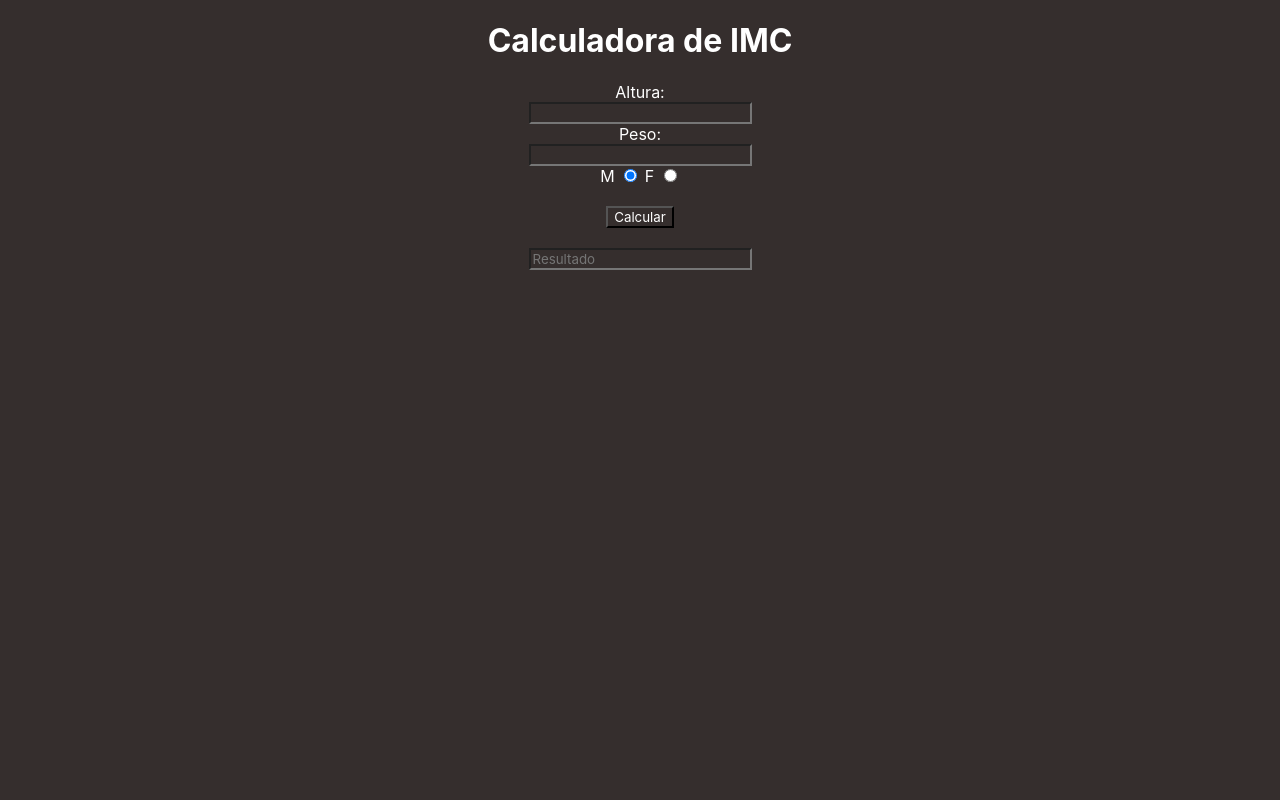
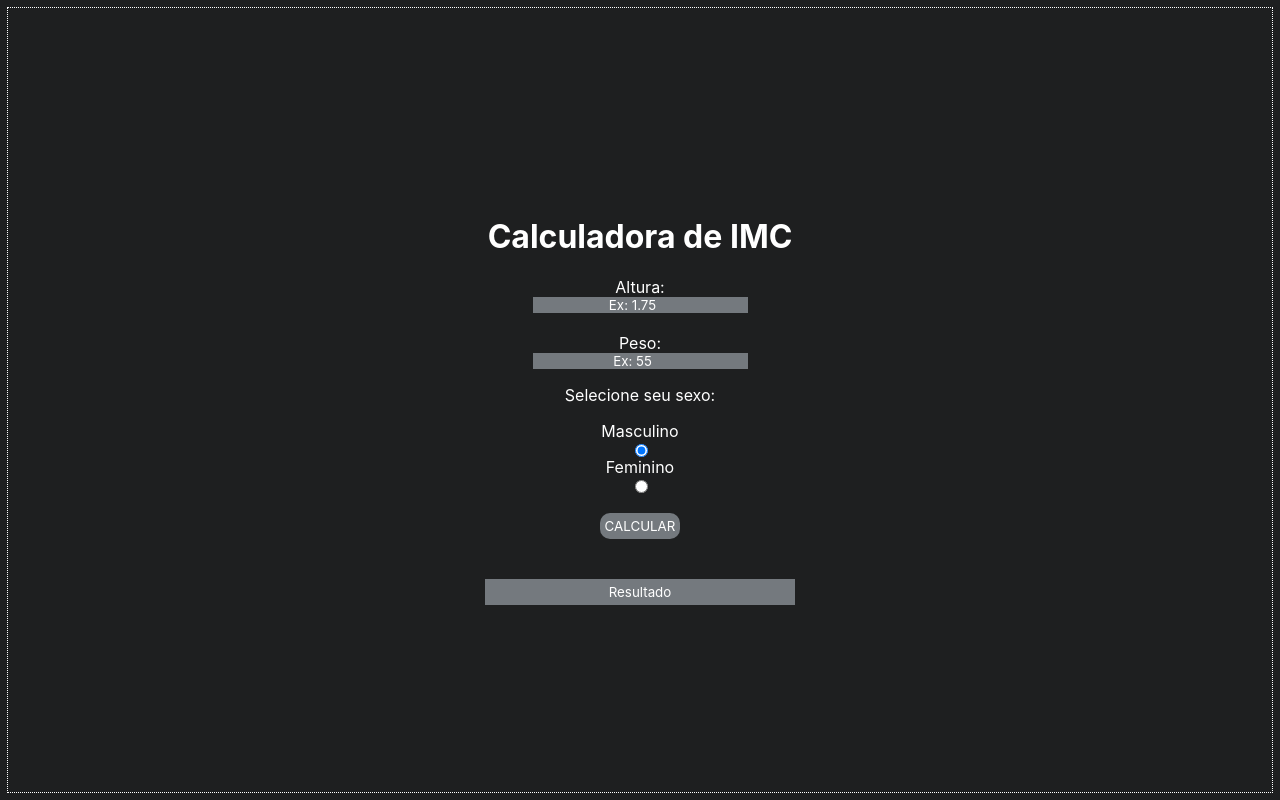
Before and after one commit to GeorgeLimaDev/Lings-Script, a plain HTML site: page IMCcalc/index.html in a window 1280 px wide. Drawn offline with Linux system fonts and the light colour scheme.

Commit message:
Correção da funcionalidade de cálculo.

```diff
--- a/IMCcalc/app.js
+++ b/IMCcalc/app.js
@@ -1,13 +1,13 @@
-function calcularIMC () {
-    let sexo2 = document.querySelector("input:checked").value
-    let peso2 = Number(document.querySelector("#peso").value)
-    let altura2 = Number(document.querySelector("#altura").value)
-    let resultado = peso2 / altura2 ** 2
+function calcularIMC() {
+    let sexo = document.querySelector("input:checked").value
+    let peso = Number(document.querySelector("#peso").value)
+    let altura = Number(document.querySelector("#altura").value)
+    let resultado = peso / altura ** 2
     let status = ""
-    if (sexo2 == "F") {
+    if (sexo == "F") {
       if (resultado < 20.7) {
         status = "Abaixo do peso"
-        } else if (resultado >= 19.1 && resultado <= 25.8){
+      } else if (resultado >= 19.1 && resultado <= 25.8) {
         status = "Peso normal"
       } else if (resultado > 25.8 && resultado <= 27.3) {
         status = "marginalmente acima do peso"
@@ -17,10 +17,10 @@ function calcularIMC () {
         status = "Obeso"
       }
     }
-    if (sexo2 == "M") {
+    if (sexo == "M") {
       if (resultado < 20.7) {
         status = "Abaixo do peso"
-        } else if (resultado >= 20.7 && resultado <= 26.4){
+      } else if (resultado >= 20.7 && resultado <= 26.4) {
         status = "Peso normal"
       } else if (resultado > 26.4 && resultado <= 27.8) {
         status = "marginalmente acima do peso"
@@ -31,11 +31,10 @@ function calcularIMC () {
       }
     }
     console.log(status)
-    return status
+    let inputResultado = document.querySelector("#resultado")
+    inputResultado.value = `${resultado.toFixed(2)} - ${status}`
   }
 
-let calcular = document.querySelector("#calcular")
-calcular.addEventListener("click", calcularIMC)
-
-let resultado = document.querySelector("#resultado")
-resultado.innerHTML = calcularIMC()
+  console.log('chegou aqui')
+  let botaoCalcular = document.querySelector("#calcular")
+  botaoCalcular.addEventListener("click", calcularIMC)
--- a/IMCcalc/index.html
+++ b/IMCcalc/index.html
@@ -1,29 +1,27 @@
 <!DOCTYPE html>
-<html lang="en">
+<html lang="pt-br">
 <head>
     <meta charset="UTF-8">
     <meta http-equiv="X-UA-Compatible" content="IE=edge">
     <meta name="viewport" content="width=device-width, initial-scale=1.0">
-    <title>Versão local</title>
+    <title>Calculadora básica de IMC</title>
     <link rel="stylesheet" href="style.css">
 </head>
 <body>
     <div>
         <h1>Calculadora de IMC</h1>
-        Altura: <br><input type="number" name="" id="altura">
+        Altura: <br><input type="number" name="" placeholder="Ex: 1.75" id="altura">
         <br>
-        Peso: <br><input type="number" name="" id="peso">
+        Peso: <br><input type="number" placeholder="Ex: 55" name="" id="peso">
+        <p>Selecione seu sexo: </p>
+        Masculino <input type="radio" value="M" name="sexo" id="sexo2" checked> Feminino <input type="radio" value="F" name="sexo" id="sexo2">
         <br>
-        M <input type="radio" value="M" name="sexo" id="sexo2" checked>
-        F <input type="radio" value="F" name="sexo" id="sexo2">
+        <button id="calcular">Calcular</button>
         <br>
         <br>
-        <button id="calcular" onclick="calcularIMC">Calcular</button>
-        <br>
-        <br>
-        <input type="number" placeholder="Resultado" name="" id="resultado">
+        <input type="text" placeholder="Resultado" disabled name="" id="resultado">
     </div>
 
-<script src="app.js"></script>
+    <script src="app.js"></script>
 </body>
 </html>
--- a/IMCcalc/style.css
+++ b/IMCcalc/style.css
@@ -1,10 +1,39 @@
 * {
-    background-color: #352E2D;
+    background-color: #1e1f20;
     color: white;
     font-family: -apple-system, BlinkMacSystemFont, 'Segoe UI', Roboto, Oxygen, Ubuntu, Cantarell, 'Open Sans', 'Helvetica Neue', sans-serif;
+    border: none;
+    /* margin: 0; */
+    padding: 0;
 }
 
 div {
-    margin: 0 auto;
+    display: grid;
+    place-items: center;
+    align-content: center;
+    min-height: 98vh;
     text-align: center;
+    outline: 1px dotted white;
 }
+
+input {
+    text-align: center;
+    background-color: #74797e;
+    color: white;
+}
+
+button {
+    background-color: #74797e;
+    padding: 5px;
+    border-radius: 10px;
+    text-transform: uppercase;
+}
+
+input::placeholder, button::placeholder {
+    color: white;
+}
+
+#resultado {
+    padding: 5px;
+    width: 300px;
+}
```
Lines whose indentation alone changed are shown as unchanged.
